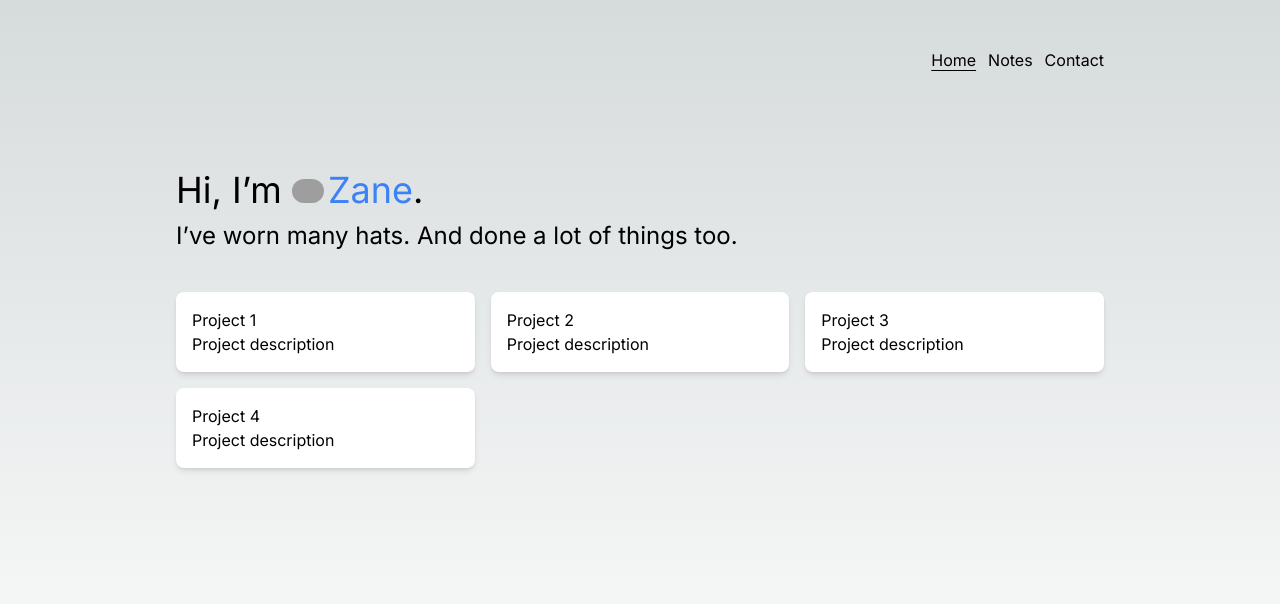
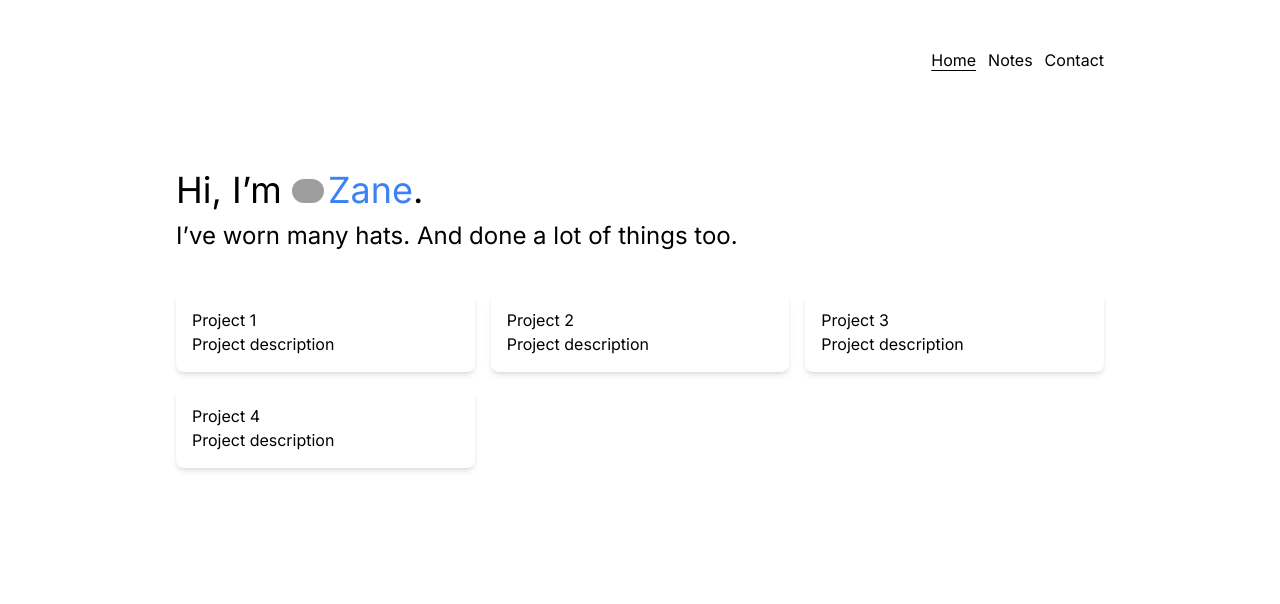
Before and after one commit to zanedb/site, a Next.js app: page / in a window 1280 px wide. Shown: the top 604 px of the page. Built offline with nearby package versions, Linux system fonts and the light colour scheme; grey boxes are pictures that could not be loaded.

Commit message:
Disable gradient

```diff
--- a/src/app/globals.css
+++ b/src/app/globals.css
@@ -18,12 +18,12 @@
 
 body {
   color: rgb(var(--foreground-rgb));
-  background: linear-gradient(
+  /* background: linear-gradient(
       to bottom,
       transparent,
       rgb(var(--background-end-rgb))
     )
-    rgb(var(--background-start-rgb));
+    rgb(var(--background-start-rgb)); */
 }
 
 @layer utilities {
```
